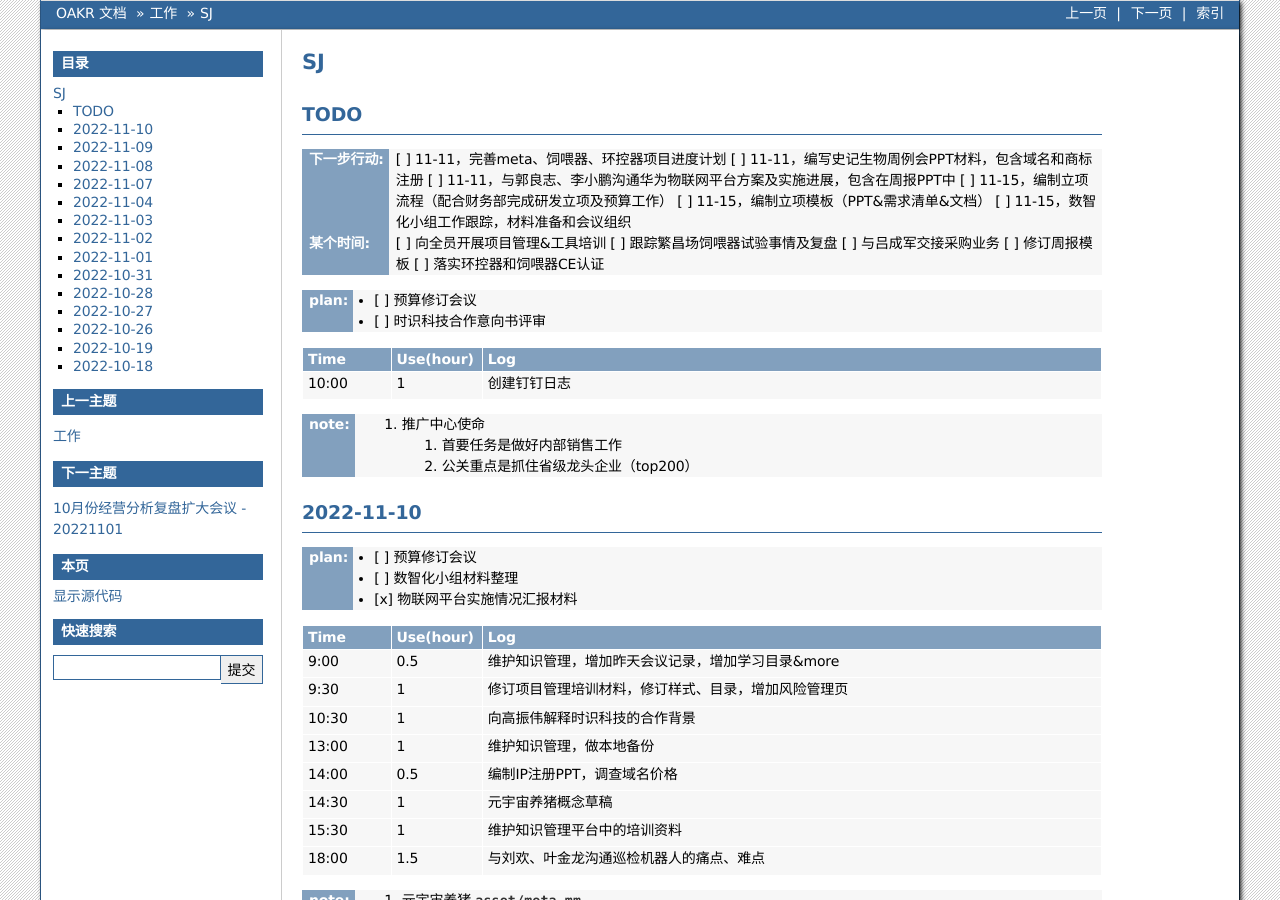
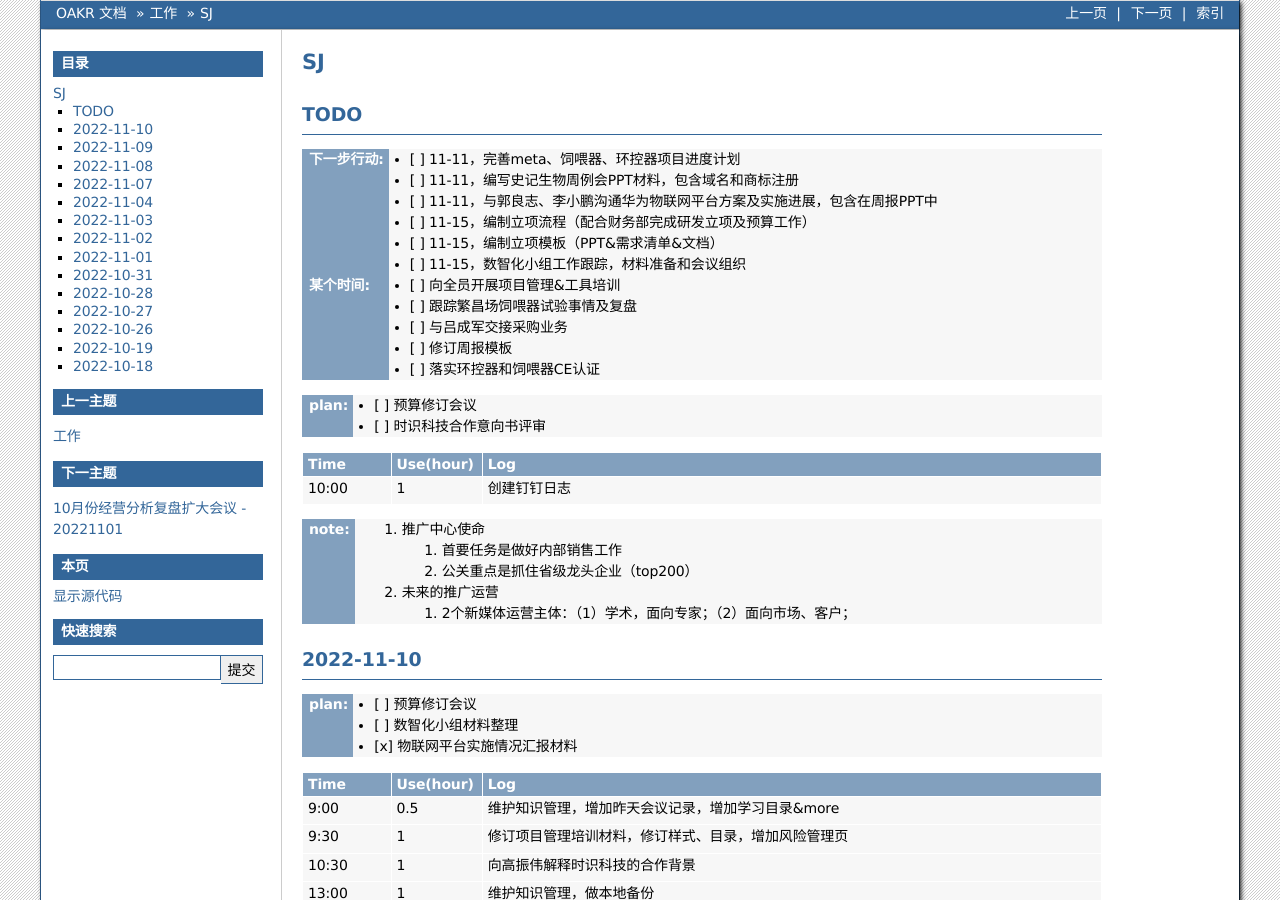
Before and after one commit to cruiurc/cruiurc.github.io, a Sphinx documentation site: the page built from source/work/sj/sj.rst, in a window 1280 px wide and 900 px high. Built offline with Sphinx 7.4.7, drawn with Linux system fonts in a browser that asks for light colours.

Commit message:
20221111 work

```diff
--- a/source/work/sj/sj.rst
+++ b/source/work/sj/sj.rst
@@ -3,19 +3,19 @@ SJ
 TODO
 -----
 :下一步行动:
-   [ ] 11-11，完善meta、饲喂器、环控器项目进度计划
-   [ ] 11-11，编写史记生物周例会PPT材料，包含域名和商标注册
-   [ ] 11-11，与郭良志、李小鹏沟通华为物联网平台方案及实施进展，包含在周报PPT中
-   [ ] 11-15，编制立项流程（配合财务部完成研发立项及预算工作）
-   [ ] 11-15，编制立项模板（PPT&需求清单&文档）
-   [ ] 11-15，数智化小组工作跟踪，材料准备和会议组织
+   - [ ] 11-11，完善meta、饲喂器、环控器项目进度计划
+   - [ ] 11-11，编写史记生物周例会PPT材料，包含域名和商标注册
+   - [ ] 11-11，与郭良志、李小鹏沟通华为物联网平台方案及实施进展，包含在周报PPT中
+   - [ ] 11-15，编制立项流程（配合财务部完成研发立项及预算工作）
+   - [ ] 11-15，编制立项模板（PPT&需求清单&文档）
+   - [ ] 11-15，数智化小组工作跟踪，材料准备和会议组织
 
 :某个时间:
-   [ ] 向全员开展项目管理&工具培训
-   [ ] 跟踪繁昌场饲喂器试验事情及复盘
-   [ ] 与吕成军交接采购业务
-   [ ] 修订周报模板
-   [ ] 落实环控器和饲喂器CE认证
+   - [ ] 向全员开展项目管理&工具培训
+   - [ ] 跟踪繁昌场饲喂器试验事情及复盘
+   - [ ] 与吕成军交接采购业务
+   - [ ] 修订周报模板
+   - [ ] 落实环控器和饲喂器CE认证
 
 ------
 2022-11-11
@@ -36,6 +36,10 @@ TODO
 
       1. 首要任务是做好内部销售工作
       2. 公关重点是抓住省级龙头企业（top200）
+
+   2. 未来的推广运营
+
+      1. 2个新媒体运营主体：（1）学术，面向专家；（2）面向市场、客户；
 
 2022-11-10
 -----------
```
